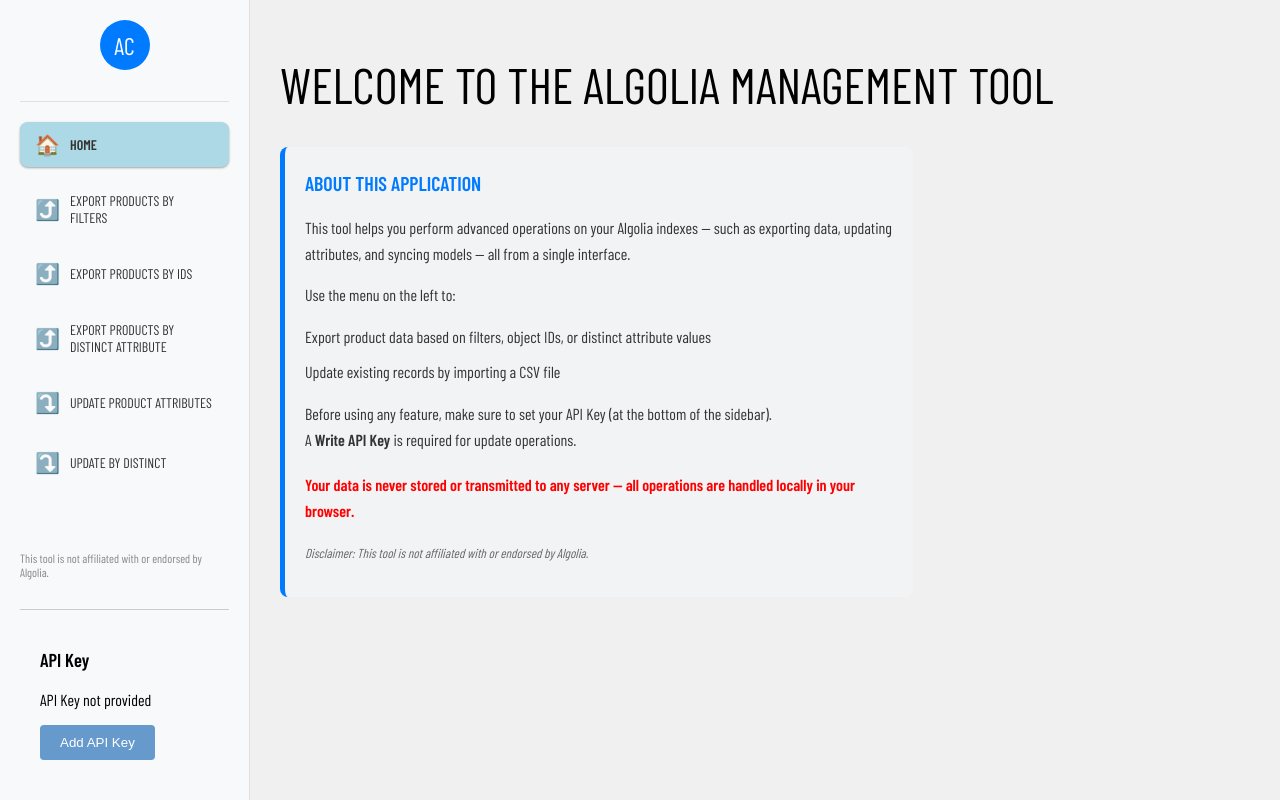
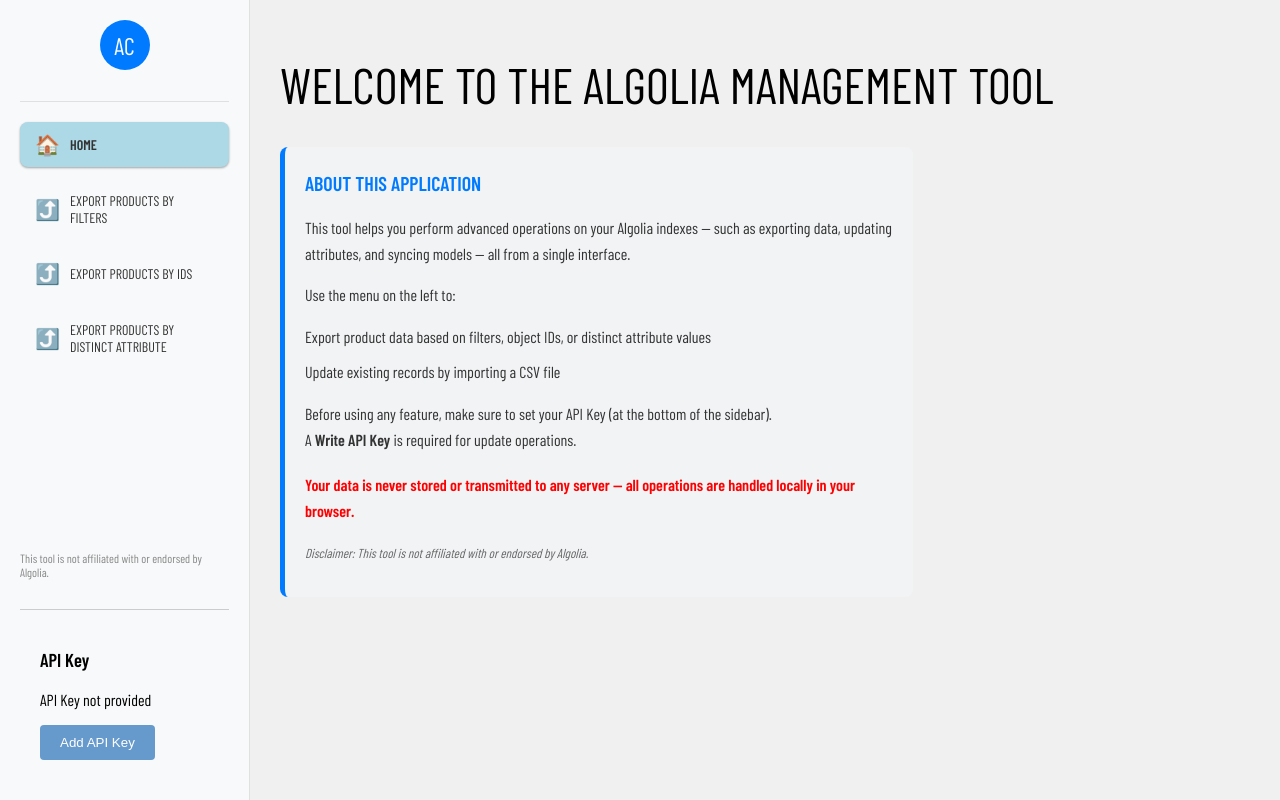
Before and after one commit to antonincoste/algolia_manager, a React (Create React App) app: page / in a window 1280 px wide. Built offline with nearby package versions, Linux system fonts and the light colour scheme; a web font is replaced by a local one.

Commit message:
remove update links

```diff
--- a/src/components/Sidebar.js
+++ b/src/components/Sidebar.js
@@ -109,7 +109,7 @@
     <SidebarContainer>
       <div>
         <ProfileSection>
-          <ProfileImage>AC</ProfileImage> {/* Initiales ou image de profil */}
+          <ProfileImage>AC</ProfileImage>
           <ProfileName></ProfileName>
           <ProfileEmail></ProfileEmail>
           <ProfileLinkedin
@@ -146,18 +146,6 @@
               Export products by distinct attribute
             </MenuLink>
           </MenuItem>
-          <MenuItem>
-            <MenuLink to="/update" className={location.pathname === '/update' ? 'active' : ''}>
-              <Icon>⤵️</Icon>
-              Update product attributes
-            </MenuLink>
-          </MenuItem>
-          <MenuItem>
-            <MenuLink to="/updatebydistinct" className={location.pathname === '/updatebydistinct' ? 'active' : ''}>
-              <Icon>⤵️</Icon>
-              Update by distinct
-            </MenuLink>
-          </MenuItem>
         </Menu>
       </div>
       <div style={{ marginTop: 'auto' }}>
```
